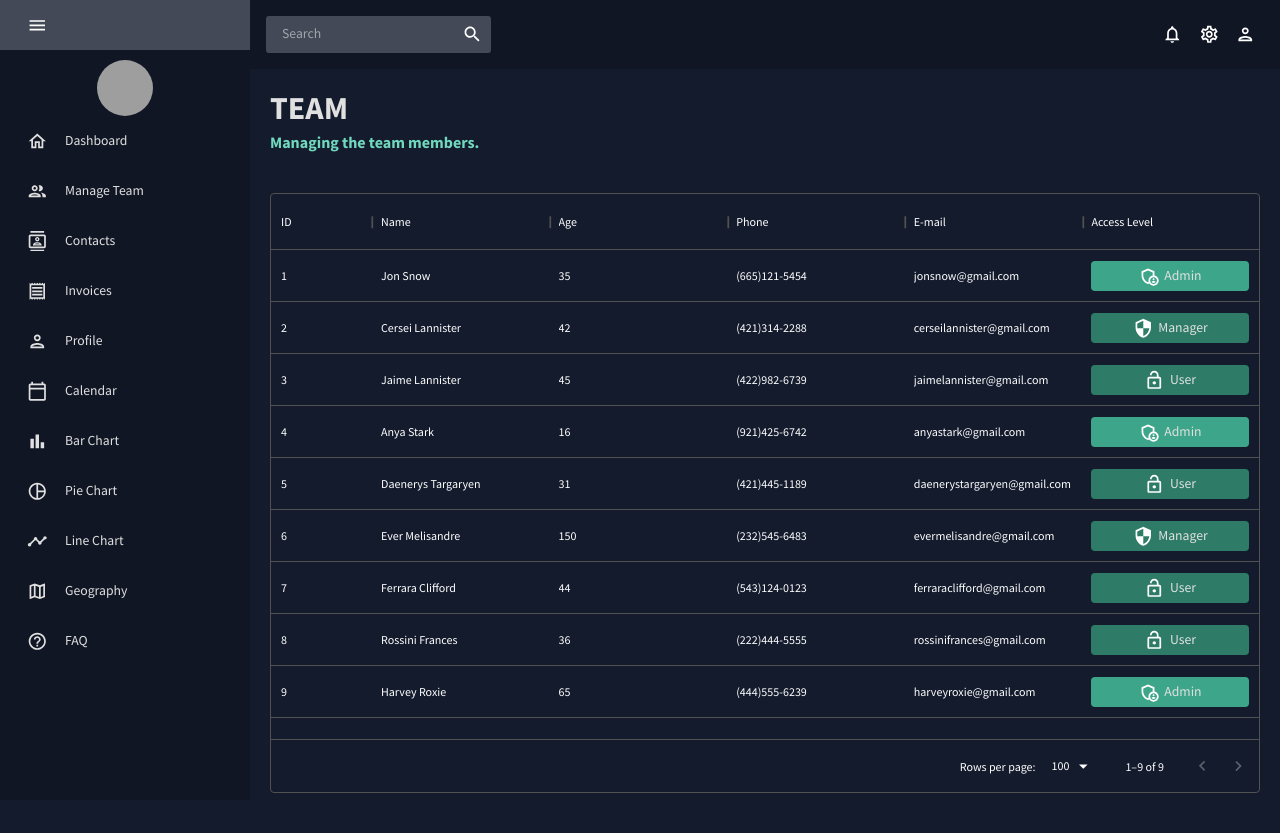
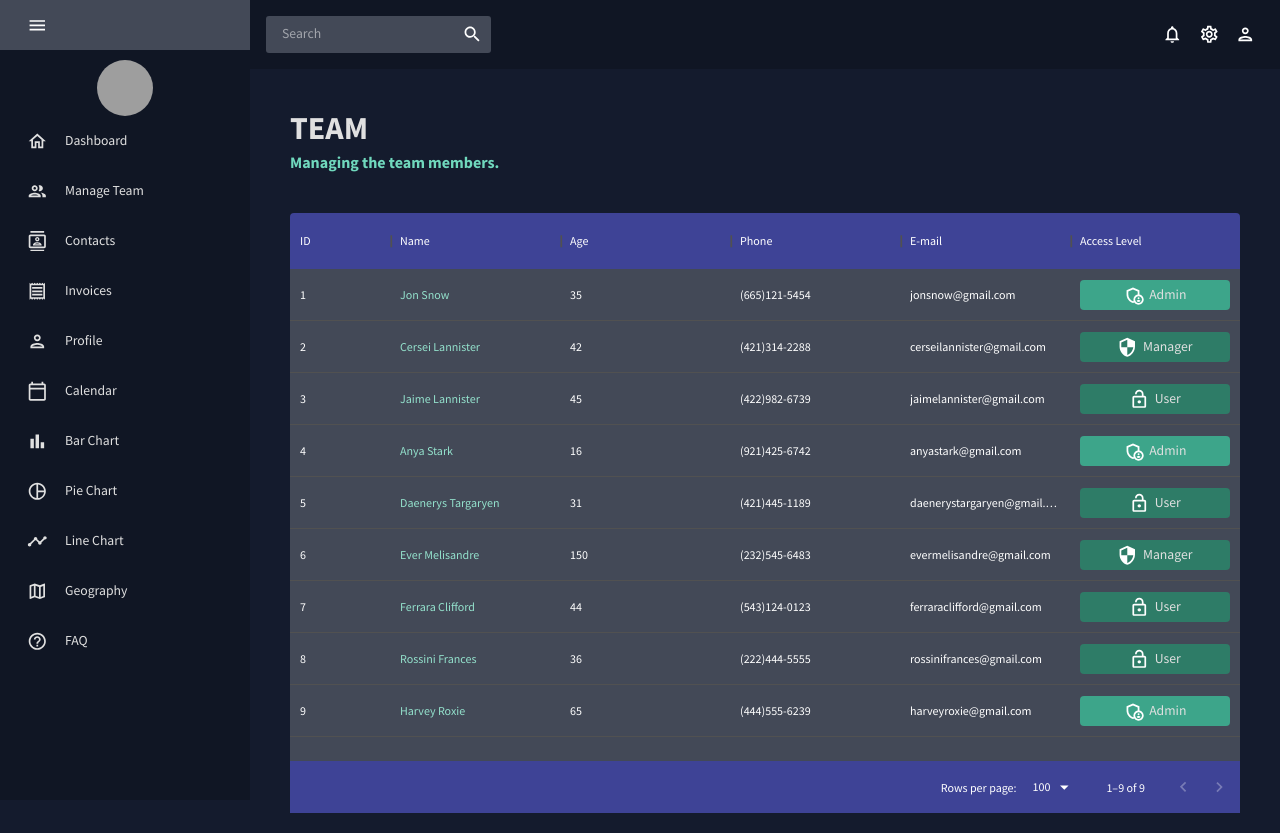
Before and after one commit to sarahabing/test-react, a React app in the folder react-demo/: page /team in a window 1280 px wide. Before the commit the page ends 800 px from the top, so only its background shows below. Built offline with nearby package versions, Linux system fonts and the light colour scheme; grey boxes are pictures that could not be loaded; the HTML template or start-up script is replaced by a standard one.

Commit message:
table styles

```diff
--- a/react-demo/src/scenes/team/index.tsx
+++ b/react-demo/src/scenes/team/index.tsx
@@ -63,9 +63,37 @@
     }
   ]
   return (
-    <Box m='20px'>
+    <Box m='20px' p="20px">
       <Header title='team' subtitle='Managing the team members.' />
-      <Box m='40px 0 0 0' height='75vh'>
+      <Box
+        m='40px 0 0 0'
+        height='75vh'
+        sx={{
+          '& .MuiDataGrid-root': {
+            border: 'none'
+          },
+          '& .MuiDataGrid-cell': {
+            borderBottom: 'none'
+          },
+          '& .name-column--cell': {
+            color: colors.greenAccent[300]
+          },
+          '& .MuiDataGrid-columnHeaders': {
+            backgroundColor: colors.blueAccent[700],
+            borderBottom: 'none'
+          },
+          '& .MuiDataGrid-virtualScroller': {
+            backgroundColor: colors.primary[400]
+          },
+          '& .MuiDataGrid-footerContainer': {
+            borderTop: 'none',
+            backgroundColor: colors.blueAccent[700]
+          },
+          '& .MuiCheckbox-root': {
+            color: `${colors.greenAccent[200]} !important`
+          }
+        }}
+      >
         <DataGrid rows={mockDataTeam} columns={cols} />
       </Box>
     </Box>
```
